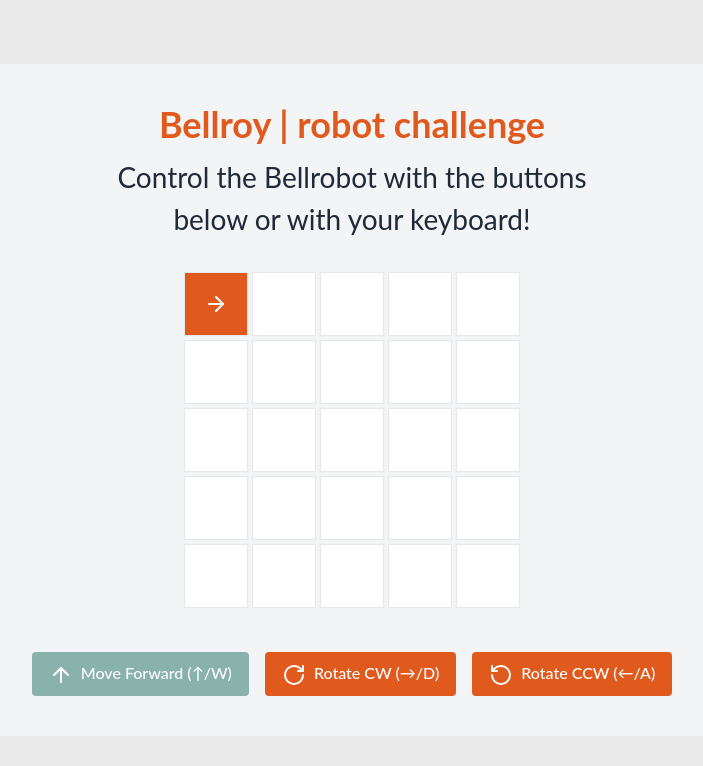
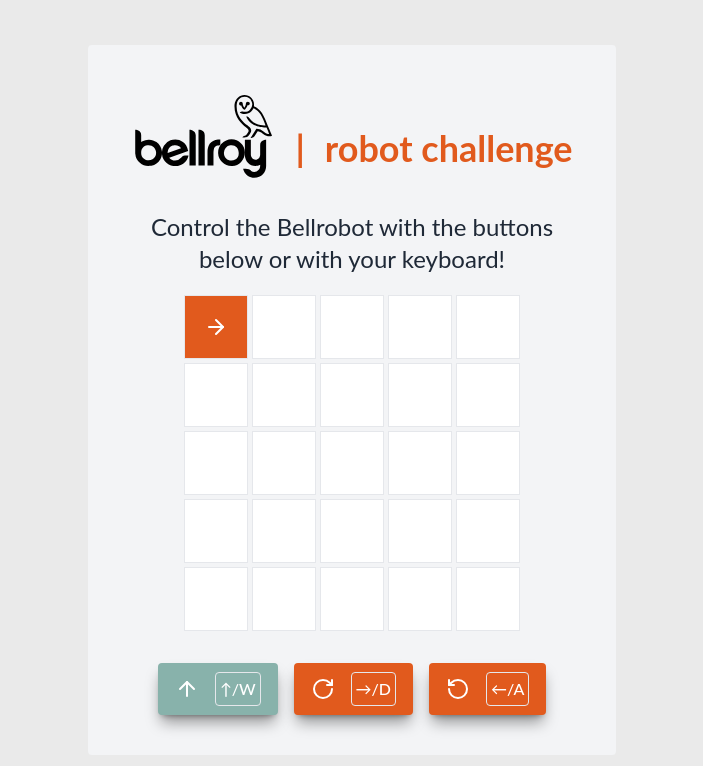
Before and after one commit to ensarokumus/ensarokumus-submission, a React (Vite) app: page / in a window 1280 px wide. Shown: the top 766 px of the page, without its empty margins (288-991 px from the left). Built offline with nearby package versions, Linux system fonts and the light colour scheme.

Commit message:
feat: finalising styling

```diff
--- a/src/components/RobotControl.tsx
+++ b/src/components/RobotControl.tsx
@@ -1,5 +1,6 @@
 import { useCallback, useEffect, useState } from "react";
 import { ArrowUp, RotateCw, RotateCcw } from "lucide-react";
+import BellroyIcon from "./BellroyIcon";
 
 type Position = {
   x: number;
@@ -73,11 +74,17 @@
   }, [handleKeyDown]);
 
   return (
-    <div className="flex flex-col items-center justify-center bg-gray-100 p-5 sm:p-10 gap-3">
-      <h1 className="text-4xl font-bold text-primary">
-        Bellroy | robot challenge
-      </h1>
-      <p className="text-[1.75rem] mb-5 text-gray-800 max-w-lg">
+    <div className="flex flex-col items-center justify-center bg-gray-100 p-5 sm:p-10 rounded">
+      <div className="flex items-center justify-between gap-5 sm:gap-5">
+        <svg className="w-32 sm:w-36 -mt-6">
+          <BellroyIcon />
+        </svg>
+        <span className="text-4xl font-bold text-primary">|</span>
+        <h1 className="text-3xl sm:text-4xl font-bold text-primary">
+          robot challenge
+        </h1>
+      </div>
+      <p className="text-2xl mb-5 text-gray-800 max-w-md">
         Control the Bellrobot with the buttons below or with your keyboard!
       </p>
       <div className="grid grid-cols-5 gap-1 mb-8">
@@ -112,24 +119,24 @@
       <div className="flex justify-center space-x-4">
         <button
           onClick={moveForward}
-          className="bg-secondary hover:bg-secondary hover:brightness-90 text-white px-4 py-2 rounded transition-colors"
+          className="flex items-center bg-secondary hover:bg-secondary hover:brightness-90 text-white px-4 py-2 rounded transition-all shadow-lg shadow-black/40 hover:shadow-black/20"
         >
-          <ArrowUp className="inline mr-2" />
-          Move Forward (↑/W)
+          <ArrowUp className="inline mr-2 size-6" />
+          <span className="ml-2 border rounded p-1 ">↑/W</span>
         </button>
         <button
           onClick={() => rotate(true)}
-          className="text-white px-4 py-2 rounded transition-colors"
+          className="flex items-center bg-primary hover:bg-primary hover:brightness-90 text-white px-4 py-2 rounded transition-all shadow-lg shadow-black/40 hover:shadow-black/20"
         >
-          <RotateCw className="inline mr-2" />
-          Rotate CW (→/D)
+          <RotateCw className="inline mr-2 size-6" />
+          <span className="ml-2 border rounded p-1 ">→/D</span>
         </button>
         <button
           onClick={() => rotate(false)}
-          className="text-white px-4 py-2 rounded transition-colors"
+          className="flex items-center bg-primary hover:bg-primary hover:brightness-90 text-white px-4 py-2 rounded transition-all shadow-lg shadow-black/40 hover:shadow-black/20"
         >
-          <RotateCcw className="inline mr-2" />
-          Rotate CCW (←/A)
+          <RotateCcw className="inline mr-2 size-6" />
+          <span className="ml-2 border rounded p-1 ">←/A</span>
         </button>
       </div>
     </div>
--- a/tailwind.config.js
+++ b/tailwind.config.js
@@ -6,6 +6,7 @@
       colors: {
         primary: "rgb(225, 90, 29)",
         secondary: "rgb(136, 178, 171)",
+        neutral: "#EFEAE5",
       },
     },
   },
```
Also changed, not shown: src/components/BellroyIcon.tsx (added, +9 -0 lines).
